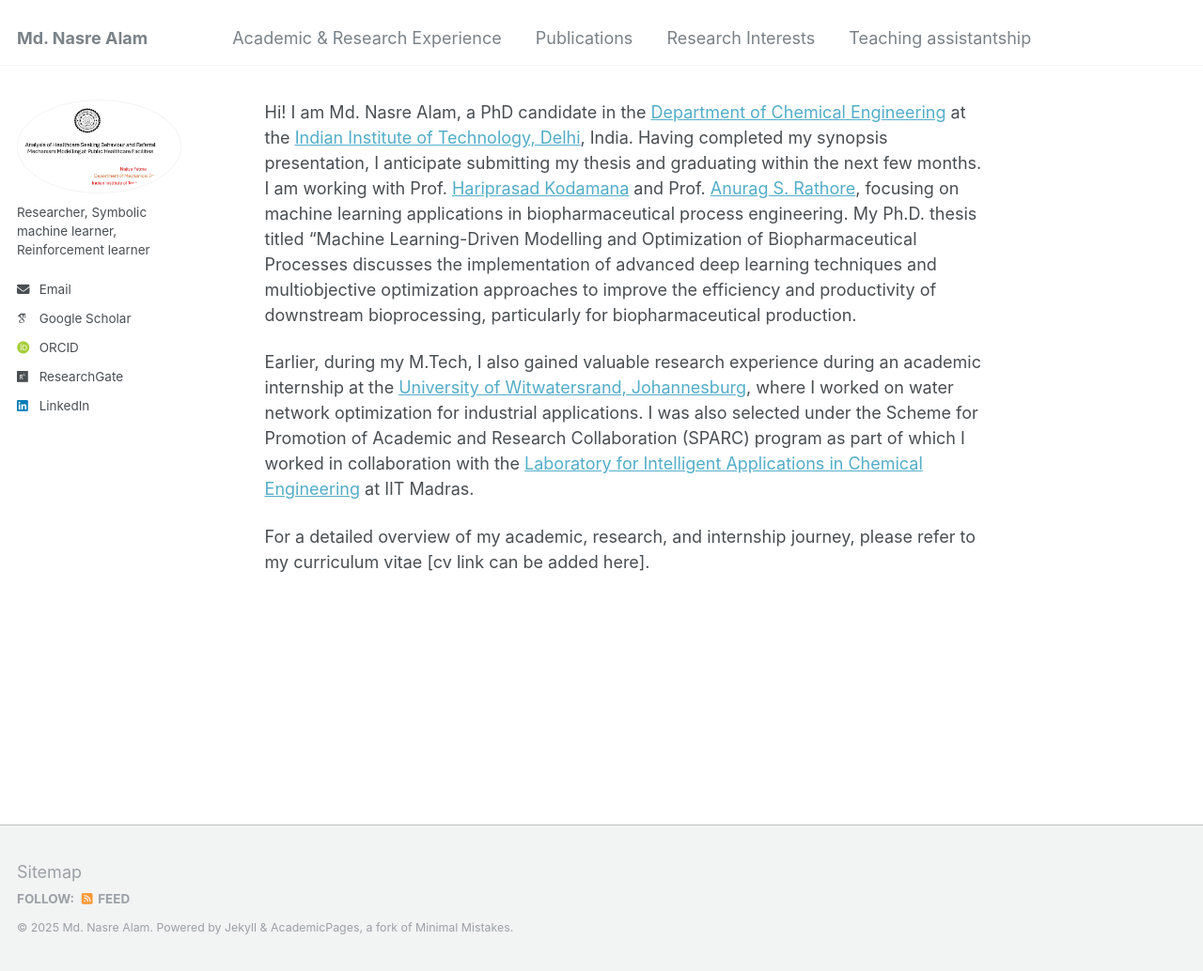
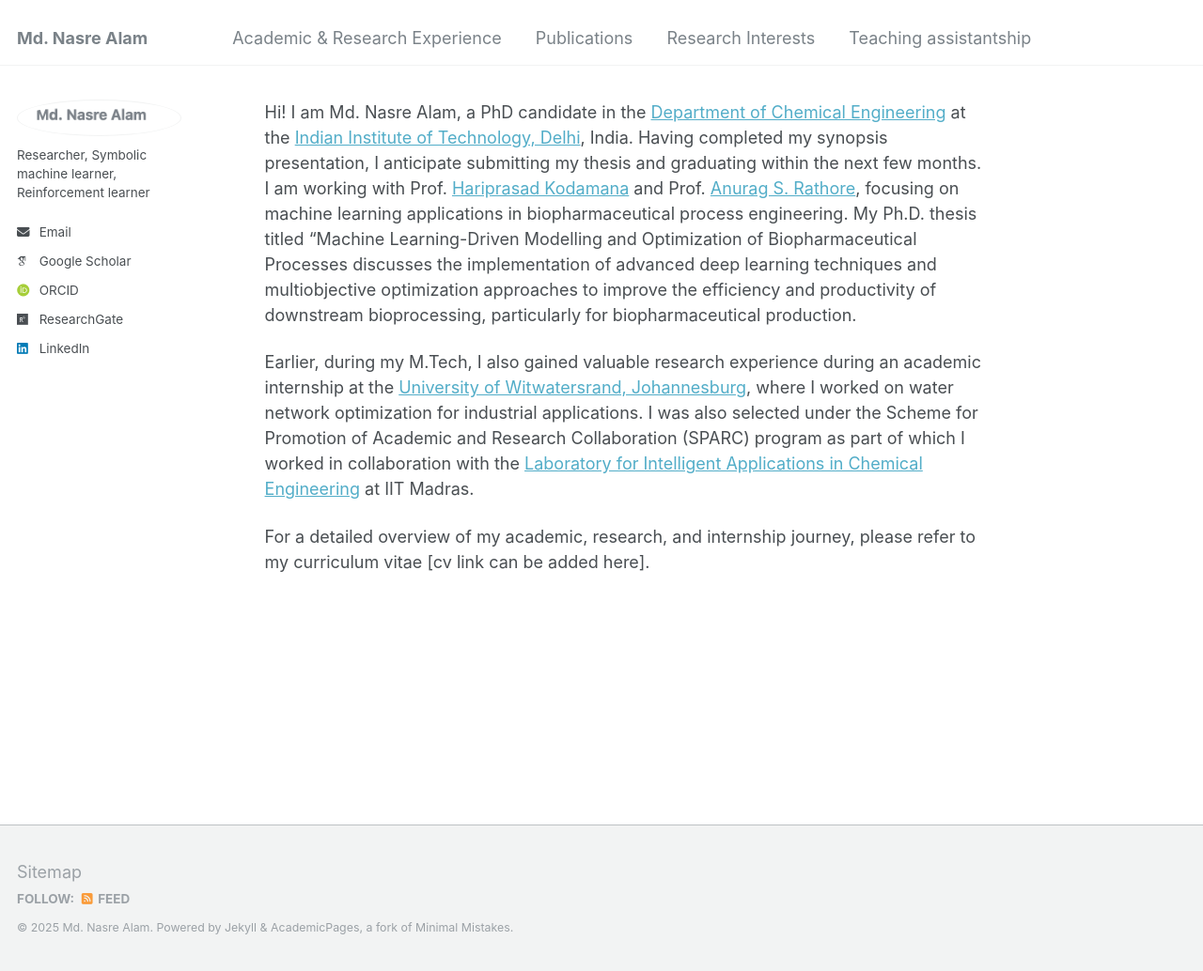
Before and after one commit to mdnasreiit/mdnasreiit.github.io, a Jekyll site: the page built from _pages/about.md, in a window 1280 px wide and 1034 px high. Shown: the whole window at 94% size. Built offline with Jekyll 4.4.1, drawn with Linux system fonts in a browser that asks for light colours; some web fonts are replaced.

Commit message:
Update _config.yml

```diff
--- a/_config.yml
+++ b/_config.yml
@@ -21,7 +21,7 @@ repository               : "mdnasreiit/mdnasreiit.github.io/"
 #               Additional customization can be done by editing /_includes/author-profile.html
 author:
   # Biographic information
-  avatar           : "mdnasreiitdp.png"
+  avatar           : "MNA.png"
   #name            :  "Md. Nasre Alam"
   pronouns         : # example: "he/him"
   bio              : "Researcher, Symbolic machine learner, Reinforcement learner"
```
